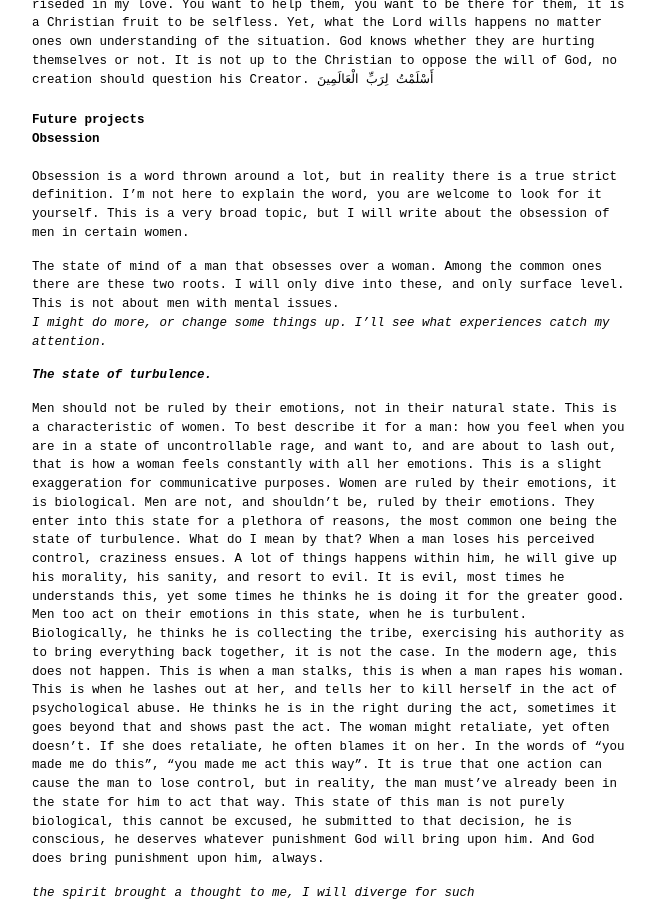
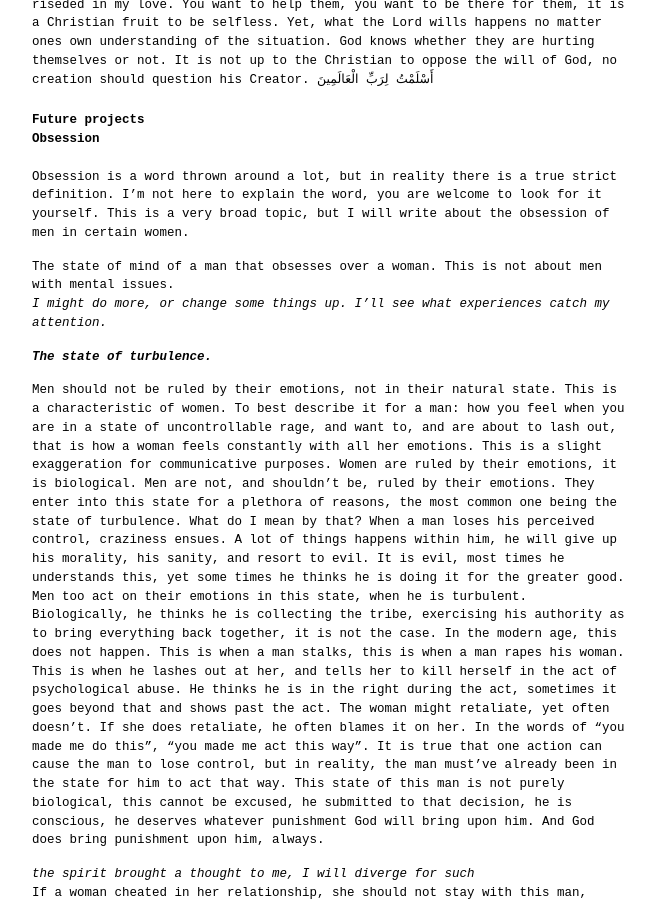
Before and after one commit to ronim-efrin/kitab, a Jekyll site: the page built from books.md, in a window 1280 px wide and 900 px high, scrolled down 1813 px. Shown: the whole window, without its empty margins (308-963 px from the left). Built offline with Jekyll 4.4.1, drawn with Linux system fonts in a browser that asks for light colours.

Commit message:
Update books.md

```diff
--- a/books.md
+++ b/books.md
@@ -38,7 +38,7 @@ Dishonesty, like any sin, has consequences, and the lost generation fails to con
 **Obsession** <br>
 Obsession is a word thrown around a lot, but in reality there is a true strict definition. I’m not here to explain the word, you are welcome to look for it yourself. This is a very broad topic, but I will write about the obsession of men in certain women.
 
-The state of mind of a man that obsesses over a woman. Among the common ones there are these two roots. I will only dive into these, and only surface level. This is not about men with mental issues.
+The state of mind of a man that obsesses over a woman. This is not about men with mental issues.
 *I might do more, or change some things up. I'll see what experiences catch my attention.*
 
 ***The state of turbulence.***
```
